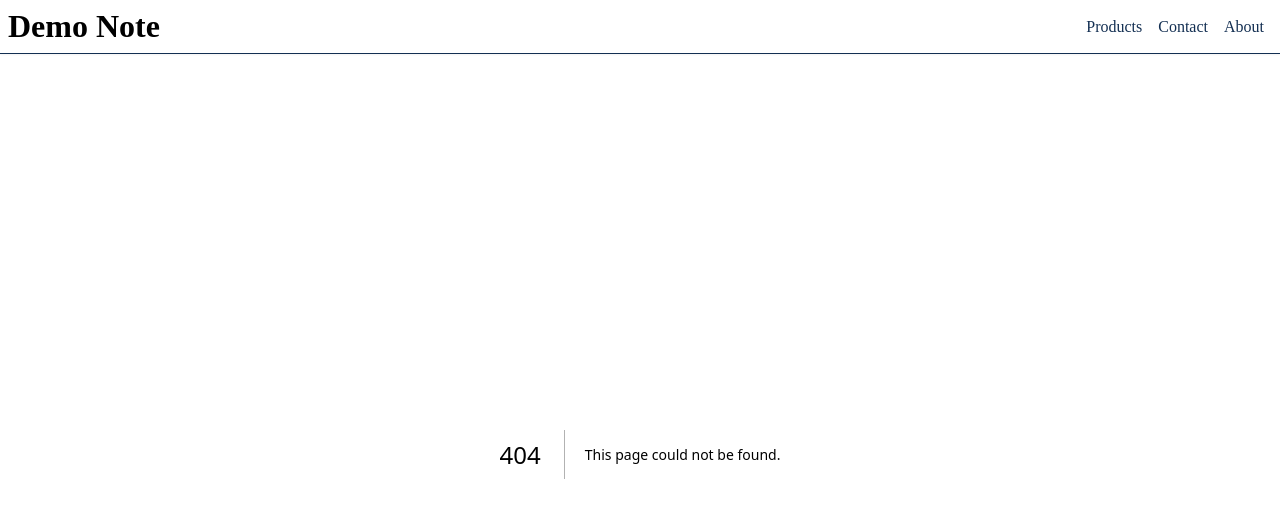
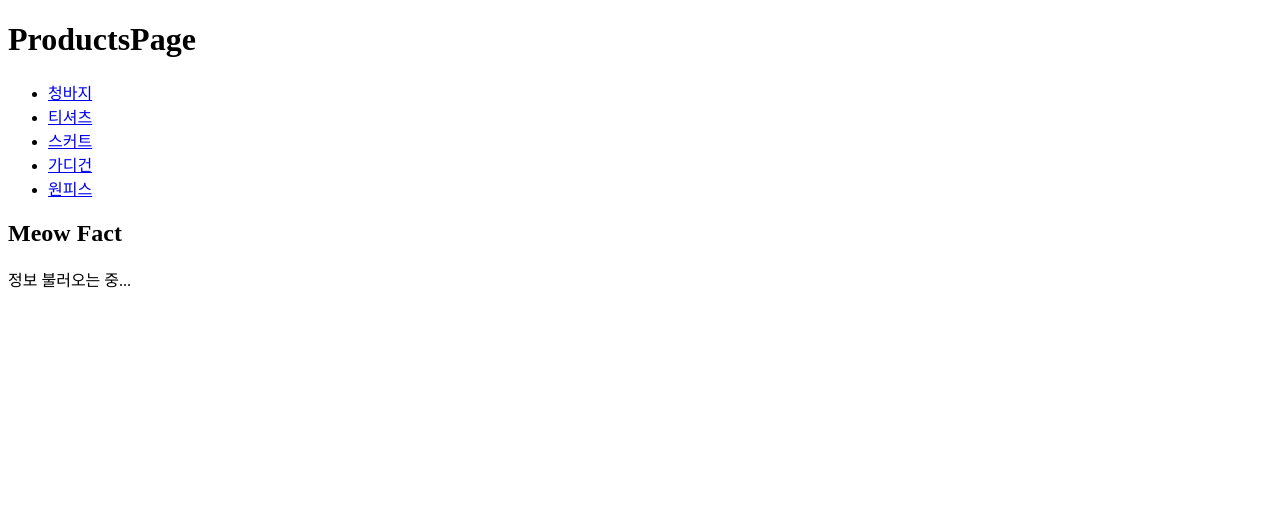
Before and after one commit to kihyeoon/next-init, a Next.js app: page /ssg in a window 1280 px wide. Before the commit this address had no page. Shown: the top 518 px of the page. Built offline with nearby package versions, Linux system fonts and the light colour scheme; no server answers.

Commit message:
5.13 버전12 버전 구현

```diff
--- /dev/null
+++ b/src/pages/ssg.tsx
@@ -0,0 +1,28 @@
+import MeowArticle from "@/components/MeowArticle";
+import { getProducts, Product } from "@/service/products";
+import Link from "next/link";
+
+type Props = {
+  products: Product[];
+};
+
+export default function SSGPage({ products }: Props) {
+  return (
+    <>
+      <h1>ProductsPage</h1>
+      <ul>
+        {products.map(({ id, name }) => (
+          <li key={id}>
+            <Link href={`/products/${id}`}>{name}</Link>
+          </li>
+        ))}
+      </ul>
+      <MeowArticle />
+    </>
+  );
+}
+
+export async function getStaticProps() {
+  const products = await getProducts();
+  return { props: { products }, revalidate: 10 };
+}
```
Also changed, not shown: src/pages/ssr.tsx (added, +28 -0 lines).
